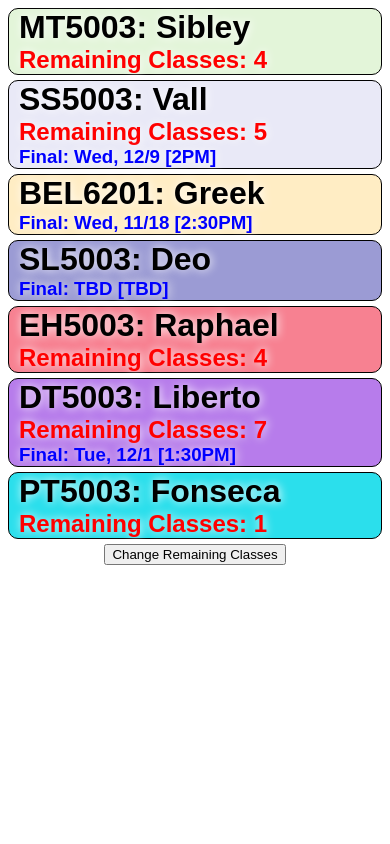
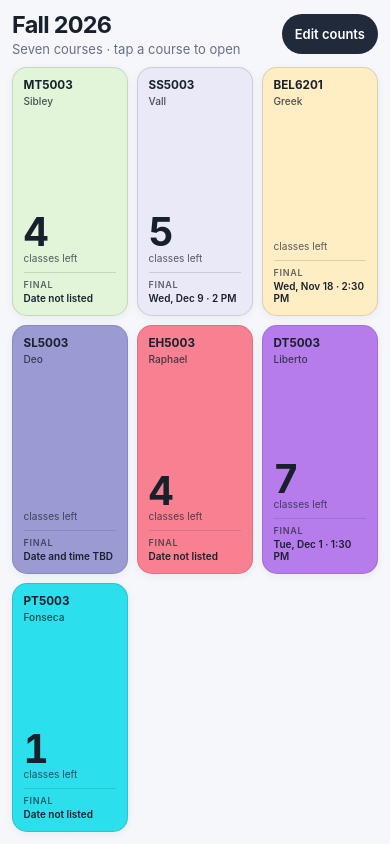
Before and after one commit to andrewdarling7/misc, a plain HTML site: page Fall26Classes/classesleft.html in a window 390 px wide. Drawn offline with Linux system fonts and the light colour scheme.

Commit message:
Redesign Fall 2026 classes dashboard for mobile

```diff
--- a/Fall26Classes/classesleft.html
+++ b/Fall26Classes/classesleft.html
@@ -1,140 +1,135 @@
 <!DOCTYPE html>
-<html>
-
+<html lang="en">
 <head>
-  <title>Classes</title>
+  <meta charset="UTF-8">
+  <meta name="viewport" content="width=device-width, initial-scale=1, viewport-fit=cover">
+  <meta name="theme-color" content="#f6f7fb">
+  <title>Fall 2026 Classes</title>
   <style>
-    .bin {
-      padding-left: 10px;
-      padding-bottom: 15x;
-      border: 1px solid black;
-      border-radius: 10px;
-      margin-bottom: 5px;
-      margin-top: 5px;
+    * { box-sizing: border-box; }
+    :root { color-scheme: light; font-family: -apple-system, BlinkMacSystemFont, "Segoe UI", sans-serif; }
+    body {
+      margin: 0;
+      min-height: 100svh;
+      padding: max(12px, env(safe-area-inset-top)) max(12px, env(safe-area-inset-right)) max(12px, env(safe-area-inset-bottom)) max(12px, env(safe-area-inset-left));
+      background: #f6f7fb;
+      color: #18202c;
+      display: flex;
+      flex-direction: column;
+      gap: 10px;
     }
-
-    h1 {
-      font-family: arial;
-      font-weight: bold;
-      color: black;
-      text-shadow: #ffffff 1px 0 10px;
-      margin-bottom: 0px;
-      margin-top: 0px;
+    .topbar { display:flex; justify-content:space-between; align-items:center; gap:12px; }
+    h1 { margin:0; font-size: clamp(21px, 6vw, 30px); line-height:1.1; letter-spacing:-.03em; }
+    .subtitle { margin:3px 0 0; color:#657083; font-size:13px; }
+    #changeButton {
+      border:0; border-radius:999px; padding:10px 13px; background:#202a3a; color:#fff;
+      font:600 13px/1 -apple-system, BlinkMacSystemFont, "Segoe UI", sans-serif; white-space:nowrap;
+      min-height:40px; cursor:pointer;
     }
-
-    h2 {
-      font-family: arial;
-      font-weight: bold;
-      color: red;
-      text-shadow: #ffffff 1px 0 10px;
-      margin-top: 0px;
-      margin-bottom: 0px;
+    .grid { flex:1; min-height:0; display:grid; grid-template-columns:repeat(3,minmax(0,1fr)); grid-template-rows:repeat(3,minmax(0,1fr)); gap:9px; }
+    .tile {
+      min-width:0; min-height:0; display:flex; flex-direction:column; justify-content:space-between;
+      padding:clamp(9px,2.7vw,14px); border:1px solid rgba(26,34,48,.14); border-radius:15px;
+      color:#18202c; text-decoration:none; box-shadow:0 2px 8px rgba(20,30,45,.06);
+      -webkit-tap-highlight-color:transparent;
     }
-
-    h3 {
-      font-family: arial;
-      font-weight: bold;
-      color: blue;
-      text-shadow: #ffffff 1px 0 10px;
-      margin-top: 0px;
-      margin-bottom: 0px;
+    .tile:active { transform:scale(.98); }
+    .course { font-size:clamp(11px,3vw,14px); font-weight:750; line-height:1.2; overflow-wrap:anywhere; }
+    .instructor { display:block; margin-top:3px; font-size:clamp(10px,2.6vw,12px); font-weight:500; opacity:.78; }
+    .count { margin:auto 0 1px; font-size:clamp(32px,10vw,48px); line-height:.95; font-weight:750; letter-spacing:-.05em; font-variant-numeric:tabular-nums; }
+    .count-label { font-size:clamp(10px,2.6vw,12px); color:rgba(24,32,44,.72); }
+    .event { margin-top:8px; padding-top:7px; border-top:1px solid rgba(24,32,44,.14); font-size:clamp(10px,2.55vw,12px); line-height:1.2; font-weight:600; }
+    .event-label { display:block; margin-bottom:2px; font-size:9px; text-transform:uppercase; letter-spacing:.08em; opacity:.68; }
+    .tile--1 { background:#E3F5D9; }
+    .tile--2 { background:#E9E9F7; }
+    .tile--3 { background:#FFEDC4; }
+    .tile--4 { background:#9b9bd4; }
+    .tile--5 { background:#f78191; }
+    .tile--6 { background:#b77ceb; }
+    .tile--7 { background:#2bdfec; }
+    dialog { width:min(420px, calc(100% - 28px)); border:0; border-radius:18px; padding:20px; box-shadow:0 16px 50px #1115; }
+    dialog::backdrop { background:#10182788; }
+    dialog h2 { margin:0 0 14px; font-size:20px; }
+    .edit-grid { display:grid; grid-template-columns:1fr auto; gap:10px 12px; align-items:center; }
+    .edit-grid label { font-size:14px; }
+    .edit-grid input { width:76px; padding:8px; border:1px solid #cbd1dc; border-radius:8px; font:inherit; }
+    .dialog-actions { display:flex; justify-content:flex-end; gap:8px; margin-top:18px; }
+    .dialog-actions button { min-height:40px; padding:8px 13px; border:0; border-radius:9px; background:#202a3a; color:white; font:600 14px inherit; }
+    .dialog-actions #cancelChanges { background:#e9edf3; color:#273142; }
+    @media (min-width:700px) {
+      body { max-width:1100px; margin:0 auto; padding:24px; gap:16px; }
+      .grid { gap:14px; }
+      .tile { padding:18px; border-radius:18px; }
+      .course { font-size:16px; }
+      .instructor,.event { font-size:14px; }
+      .count { font-size:56px; }
+      .count-label { font-size:13px; }
     }
-
-    a {
-      text-decoration: none;
+    @media (max-height:700px) and (max-width:699px) {
+      body { padding-top:max(7px, env(safe-area-inset-top)); padding-bottom:max(7px, env(safe-area-inset-bottom)); gap:7px; }
+      .grid { gap:6px; }
+      .tile { padding:7px; border-radius:12px; }
+      .event { margin-top:5px; padding-top:4px; }
     }
   </style>
 </head>
+<body>
+  <header class="topbar">
+    <div><h1>Fall 2026</h1><p class="subtitle">Seven courses · tap a course to open</p></div>
+    <button id="changeButton" type="button">Edit counts</button>
+  </header>
 
-<body>
-
-  <div class="bin" id="1" style="background-color: #E3F5D9">
-    <h1>MT5003: Sibley</h1>
-    <h2>Remaining Classes: <span id="MT5003"></span></h2>
-  </div>
-
-  <a href="prophets.html">
-    <div class="bin" id="2" style="background-color: #E9E9F7">
-      <h1>SS5003: Vall</h1>
-      <h2>Remaining Classes: <span id="SS5003"></span></h2>
-      <h3>Final: Wed, 12/9 [2PM]</h3>
-    </div>
-  </a>
-
-  <a href="greek.html">
-    <div class="bin" id="3" style="background-color: #FFEDC4">
-      <h1>BEL6201: Greek</h1>
-      <h3>Final: Wed, 11/18 [2:30PM]</h3>
-    </div>
-  </a>
-
-  <a href="baptism.html">
-    <div class="bin" id="4" style="background-color: #9b9bd4">
-      <h1>SL5003: Deo</h1>
-      <h3>Final: TBD [TBD]</h3>
-    </div>
-  </a>
-
-  <div class="bin" id="5" style="background-color: #f78191">
-    <h1>EH5003: Raphael</h1>
-    <h2>Remaining Classes: <span id="EH5003"></span></h2>
-  </div>
-
-  <a href="christology.html">
-    <div class="bin" id="6" style="background-color: #b77ceb">
-      <h1>DT5003: Liberto</h1>
-      <h2>Remaining Classes: <span id="DT5003"></span></h2>
-      <h3>Final: Tue, 12/1 [1:30PM]</h3>
-    </div>
-  </a>
-
-  <div class="bin" id="7" style="background-color: #2bdfec">
-    <h1>PT5003: Fonseca</h1>
-    <h2>Remaining Classes: <span id="PT5003"></span></h2>
-  </div>
-
-  <div style="text-align: center;">
-    <button id="changeButton">Change Remaining Classes</button>
-  </div>
+  <main class="grid" aria-label="Fall 2026 courses">
+    <a class="tile tile--1" href="moraltheology.html">
+      <span class="course">MT5003<span class="instructor">Sibley</span></span>
+      <span class="count" id="MT5003"></span><span class="count-label">classes left</span>
+      <span class="event"><span class="event-label">Final</span>Date not listed</span>
+    </a>
+    <a class="tile tile--2" href="prophets.html">
+      <span class="course">SS5003<span class="instructor">Vall</span></span>
+      <span class="count" id="SS5003"></span><span class="count-label">classes left</span>
+      <span class="event"><span class="event-label">Final</span>Wed, Dec 9 · 2 PM</span>
+    </a>
+    <a class="tile tile--3" href="greek.html">
+      <span class="course">BEL6201<span class="instructor">Greek</span></span>
+      <span class="count" id="BEL6201"></span><span class="count-label">classes left</span>
+      <span class="event"><span class="event-label">Final</span>Wed, Nov 18 · 2:30 PM</span>
+    </a>
+    <a class="tile tile--4" href="baptism.html">
+      <span class="course">SL5003<span class="instructor">Deo</span></span>
+      <span class="count" id="SL5003"></span><span class="count-label">classes left</span>
+      <span class="event"><span class="event-label">Final</span>Date and time TBD</span>
+    </a>
+    <a class="tile tile--5" href="medieval.html">
+      <span class="course">EH5003<span class="instructor">Raphael</span></span>
+      <span class="count" id="EH5003"></span><span class="count-label">classes left</span>
+      <span class="event"><span class="event-label">Final</span>Date not listed</span>
+    </a>
+    <a class="tile tile--6" href="christology.html">
+      <span class="course">DT5003<span class="instructor">Liberto</span></span>
+      <span class="count" id="DT5003"></span><span class="count-label">classes left</span>
+      <span class="event"><span class="event-label">Final</span>Tue, Dec 1 · 1:30 PM</span>
+    </a>
+    <a class="tile tile--7" href="counseling.html">
+      <span class="course">PT5003<span class="instructor">Fonseca</span></span>
+      <span class="count" id="PT5003"></span><span class="count-label">classes left</span>
+      <span class="event"><span class="event-label">Final</span>Date not listed</span>
+    </a>
+  </main>
 
   <dialog id="changeDialog">
-    <h2>Change Remaining Classes</h2>
-
-    <label>MT5003: Sibley
-      <input type="number" id="editMT5003">
-    </label><br>
-
-    <label>SS5003: Vall
-      <input type="number" id="editSS5003">
-    </label><br>
-
-    <label>BEL6201: Greek
-      <input type="number" id="editGreek">
-    </label><br>
-
-    <label>SL5003: Deo
-      <input type="number" id="editBaptism">
-    </label><br>
-
-    <label>EH5003: Raphael
-      <input type="number" id="editMedieval">
-    </label><br>
-
-    <label>DT5003: Liberto
-      <input type="number" id="editChristology">
-    </label><br>
-
-    <label>PT5003: Fonseca
-      <input type="number" id="editCounseling">
-    </label><br><br>
-
-    <button id="saveChanges">Save Changes</button>
-    <button id="cancelChanges">Cancel</button>
+    <h2>Change remaining classes</h2>
+    <div class="edit-grid">
+      <label for="editMT5003">MT5003: Sibley</label><input type="number" id="editMT5003" min="0">
+      <label for="editSS5003">SS5003: Vall</label><input type="number" id="editSS5003" min="0">
+      <label for="editGreek">BEL6201: Greek</label><input type="number" id="editGreek" min="0">
+      <label for="editBaptism">SL5003: Deo</label><input type="number" id="editBaptism" min="0">
+      <label for="editMedieval">EH5003: Raphael</label><input type="number" id="editMedieval" min="0">
+      <label for="editChristology">DT5003: Liberto</label><input type="number" id="editChristology" min="0">
+      <label for="editCounseling">PT5003: Fonseca</label><input type="number" id="editCounseling" min="0">
+    </div>
+    <div class="dialog-actions"><button id="cancelChanges" type="button">Cancel</button><button id="saveChanges" type="button">Save changes</button></div>
   </dialog>
-
-
   <script src="script.js"></script>
-
 </body>
-
 </html>
```
